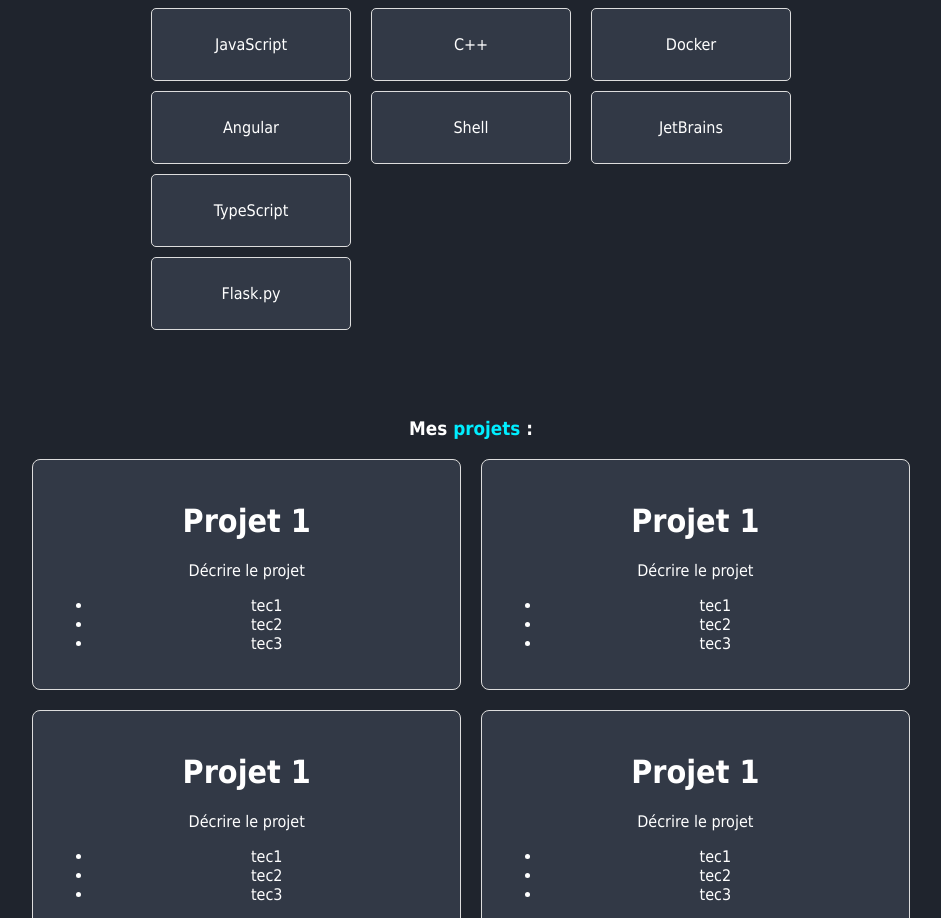
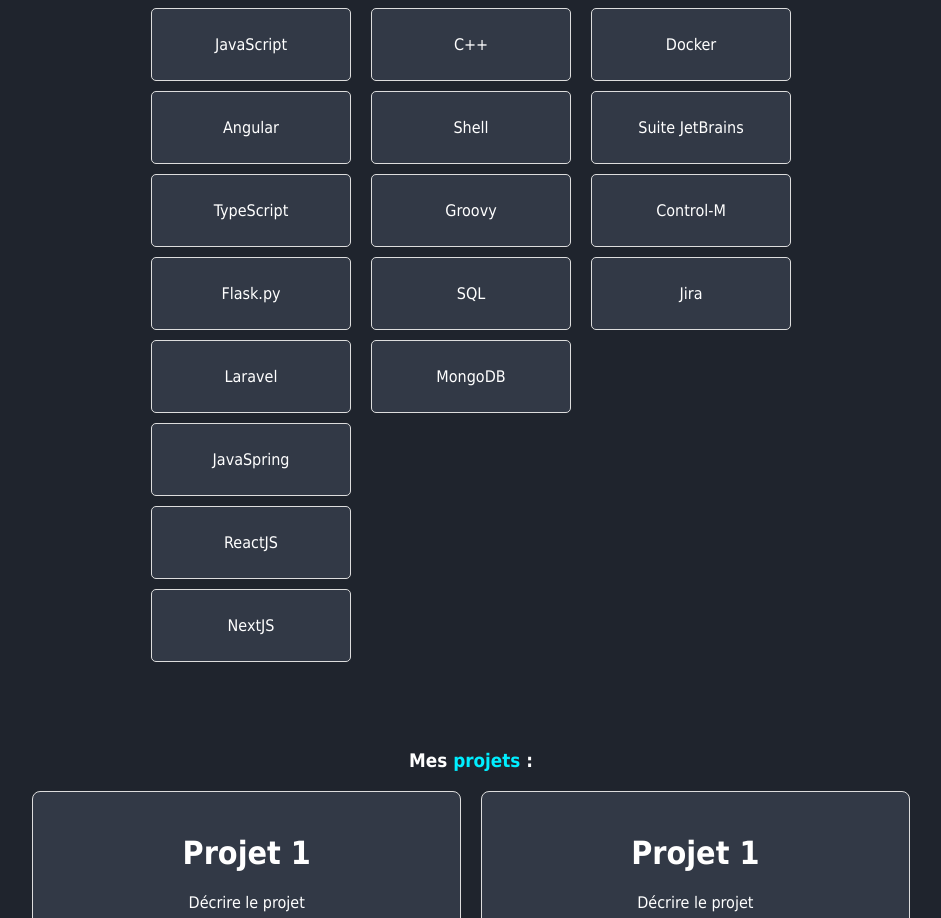
Before and after one commit to EstebanDAUCHY/EstebanDAUCHY.github.io, a Next.js app: page / in a window 1280 px wide. Shown: the part 1551-2469 px from the top of the page, without its empty margins (169-1110 px from the left). Built offline with nearby package versions, Linux system fonts and the light colour scheme.

Commit message:
Ajout compétences

```diff
--- a/src/app/page.js
+++ b/src/app/page.js
@@ -104,7 +104,11 @@
             { nom: "JavaScript"},
             { nom: "Angular"},
             { nom: "TypeScript"},
-            { nom: "Flask.py"}
+            { nom: "Flask.py"},
+            { nom: "Laravel"},
+            { nom: "JavaSpring"},
+            { nom: "ReactJS"},
+            { nom: "NextJS"}
         ]
     },
     {
@@ -114,7 +118,10 @@
             { nom: "Java / Kotlin"},
             { nom: "JavaScript"},
             { nom: "C++"},
-            { nom: "Shell"}
+            { nom: "Shell"},
+            { nom: "Groovy"},
+            { nom: "SQL"},
+            { nom: "MongoDB"}
         ]
     },
     {
@@ -124,7 +131,9 @@
             { nom: "GitHub"},
             { nom: "VS Code"},
             { nom: "Docker"},
-            { nom: "JetBrains"}
+            { nom: "Suite JetBrains"},
+            { nom: "Control-M"},
+            { nom: "Jira"},
         ]
     }
 ]
```
